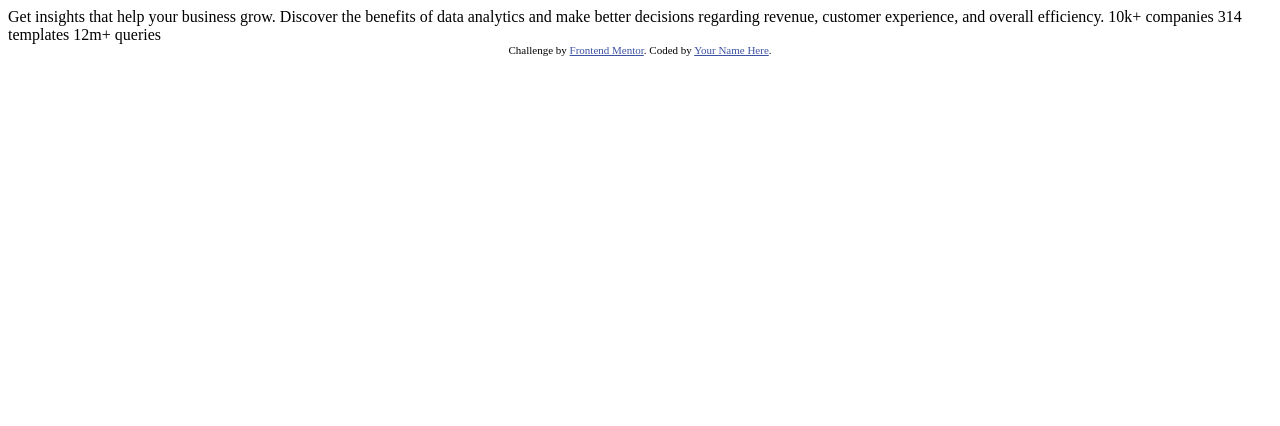
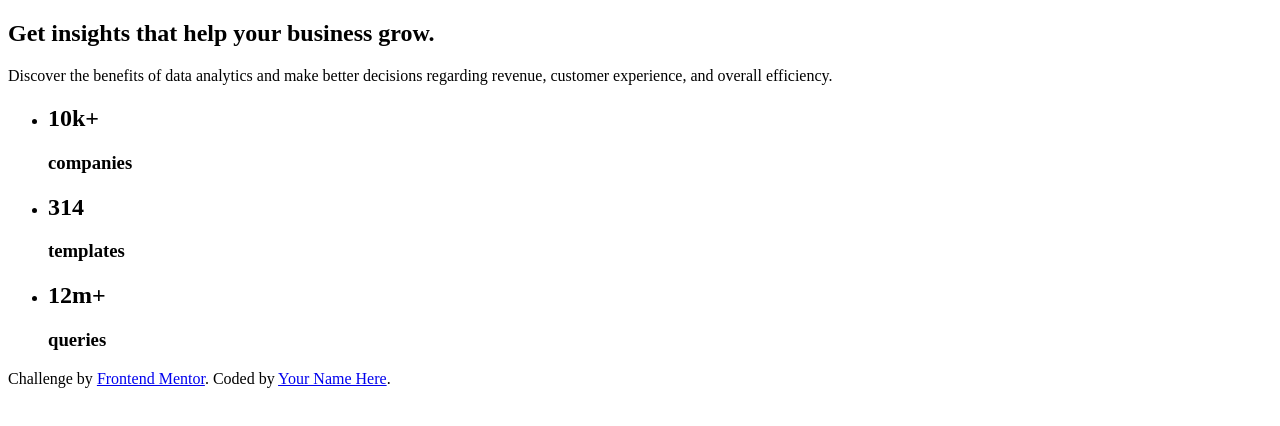
Before and after one commit to sannasinne/stats-preview-card-component-main, a plain HTML site: page index.html in a window 1280 px wide. Drawn offline with Linux system fonts and the light colour scheme.

Commit message:
Html added

```diff
--- a/css/style.css
+++ b/css/style.css
@@ -0,0 +1,13 @@
+
+
+
+
+/* Attribution */
+
+.attribution {
+  font-size: 11px; text-align: center;
+}
+
+.attribution a {
+  color: hsl(228, 45%, 44%);
+}
--- a/index.html
+++ b/index.html
@@ -8,22 +8,34 @@
 
   <title>Frontend Mentor | Stats preview card component</title>
 
-  <!-- Feel free to remove these styles or customise in your own stylesheet 👍 -->
-  <style>
-    .attribution { font-size: 11px; text-align: center; }
-    .attribution a { color: hsl(228, 45%, 44%); }
-  </style>
 </head>
 <body>
+  <main>
+    <section class="card">
+      <div class="image">
 
-  Get insights that help your business grow.
-
-  Discover the benefits of data analytics and make better decisions regarding revenue, customer
-  experience, and overall efficiency.
-
-  10k+ companies
-  314 templates
-  12m+ queries
+      </div>
+      <div>
+        <h1>Get insights that help your business grow.</h1>
+        <p>Discover the benefits of data analytics and make better decisions regarding revenue, customer
+          experience, and overall efficiency.</p>
+        <ul>
+          <li>
+            <h2>10k+</h2>
+            <h3>companies</h3>
+          </li>
+          <li>
+            <h2>314</h2>
+            <h3>templates</h3>
+          </li>
+          <li>
+            <h2>12m+</h2>
+            <h3>queries</h3>
+          </li>
+        </ul>
+      </div>
+    </section>
+  </main>
 
   <div class="attribution">
     Challenge by <a href="https://www.frontendmentor.io?ref=challenge" target="_blank">Frontend Mentor</a>.
```
